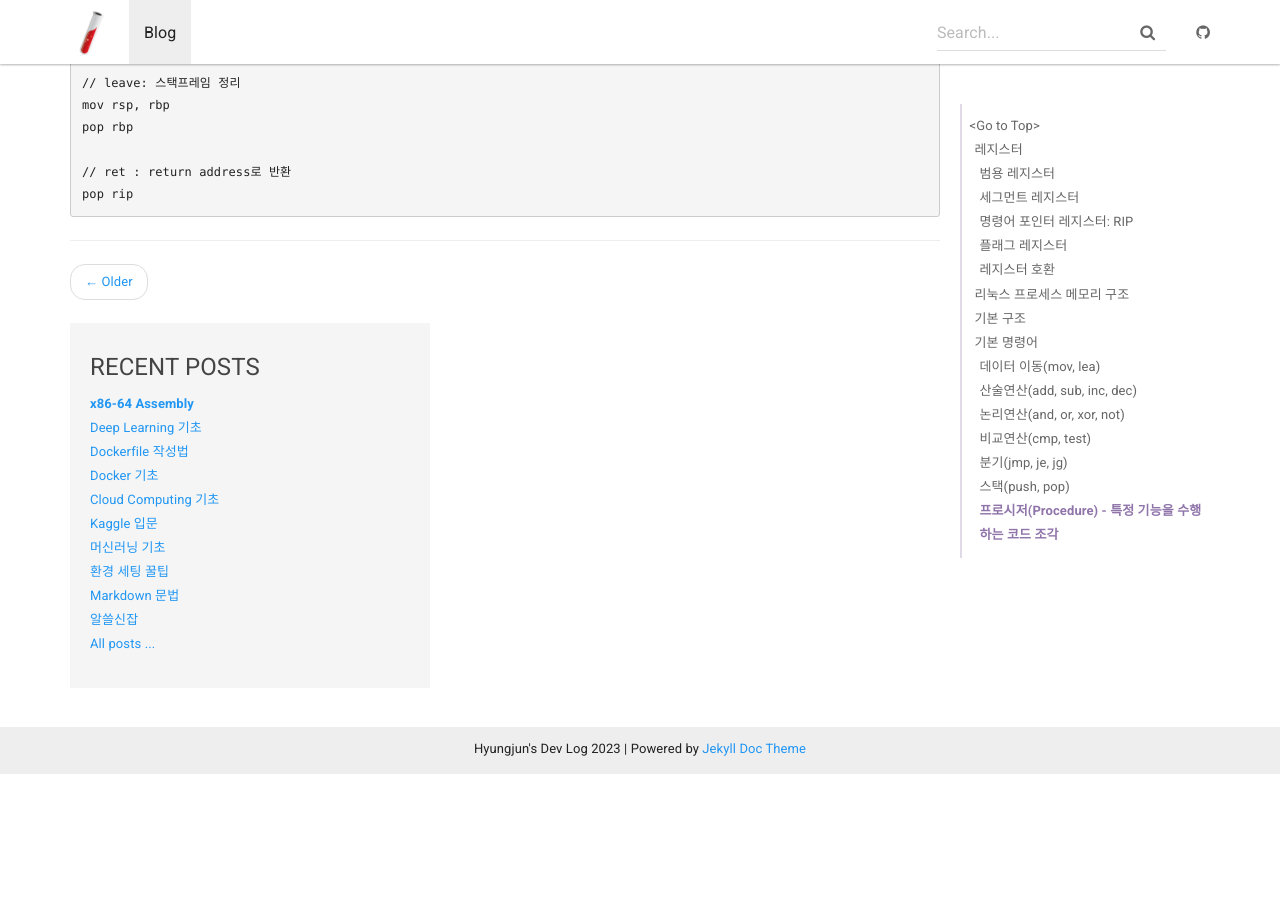
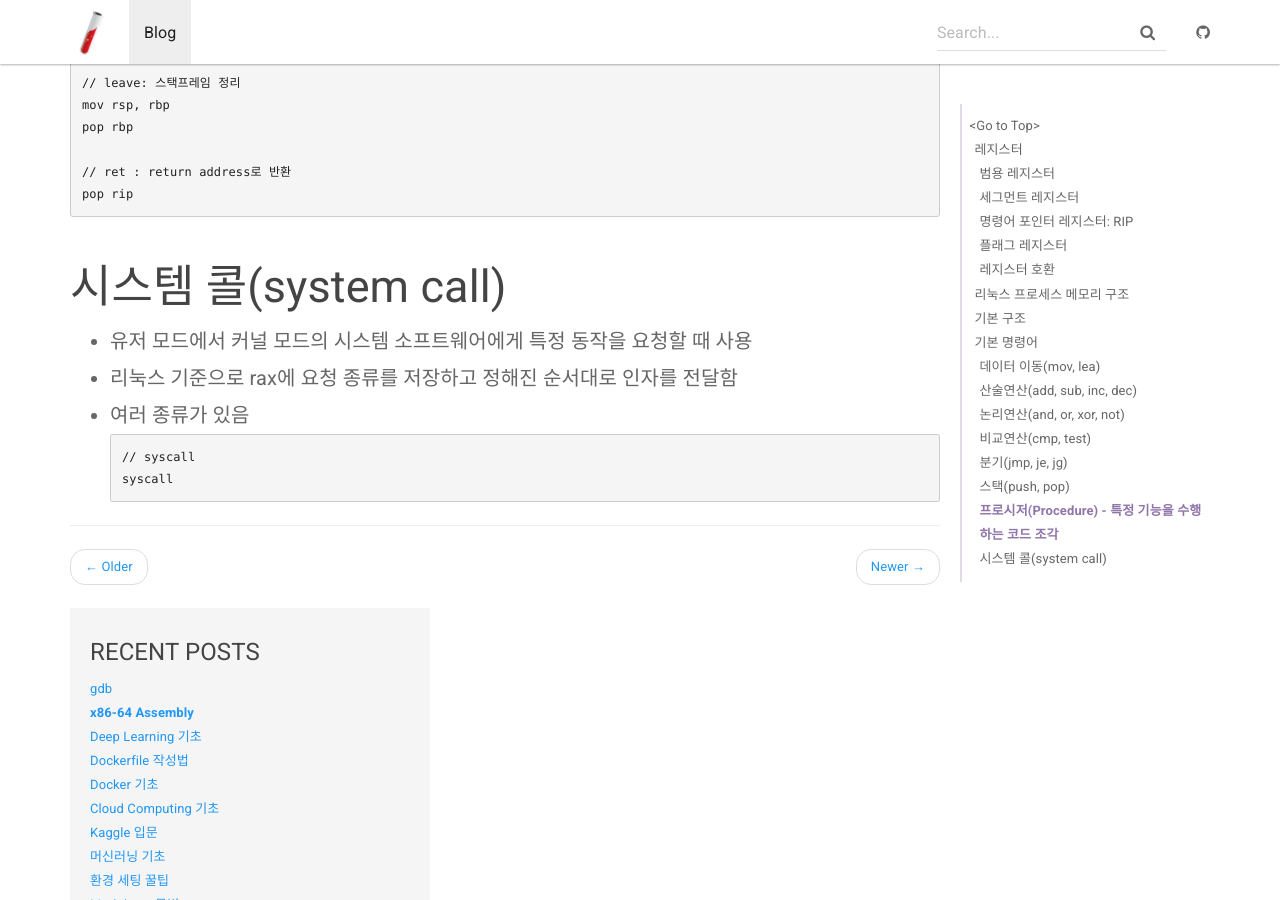
Before and after one commit to HyungjunAn/HyungjunAn.github.io, a Jekyll site: the page built from _posts/cs/2023-06-29-assembly.md, in a window 1280 px wide and 900 px high, scrolled down 4431 px. Built offline with Jekyll 4.4.1, drawn with Linux system fonts in a browser that asks for light colours; before the commit the page ends 5205 px from its top, so only the background shows below that; some of the changed text lies outside the part shown.

Commit message:
update post

````diff
--- a/_posts/cs/2023-06-29-assembly.md
+++ b/_posts/cs/2023-06-29-assembly.md
@@ -153,3 +153,12 @@ pop rbp
 // ret : return address로 반환
 pop rip
 ```
+
+## 시스템 콜(system call)
+- 유저 모드에서 커널 모드의 시스템 소프트웨어에게 특정 동작을 요청할 때 사용
+- 리눅스 기준으로 rax에 요청 종류를 저장하고 정해진 순서대로 인자를 전달함
+- 여러 종류가 있음
+```
+// syscall
+syscall
+```
````
Also changed, not shown: other parts of _posts/cs/2023-06-29-assembly.md (+1 -1 lines), _posts/cs/2023-07-07-gdb.md (added, +12 -0 lines).
